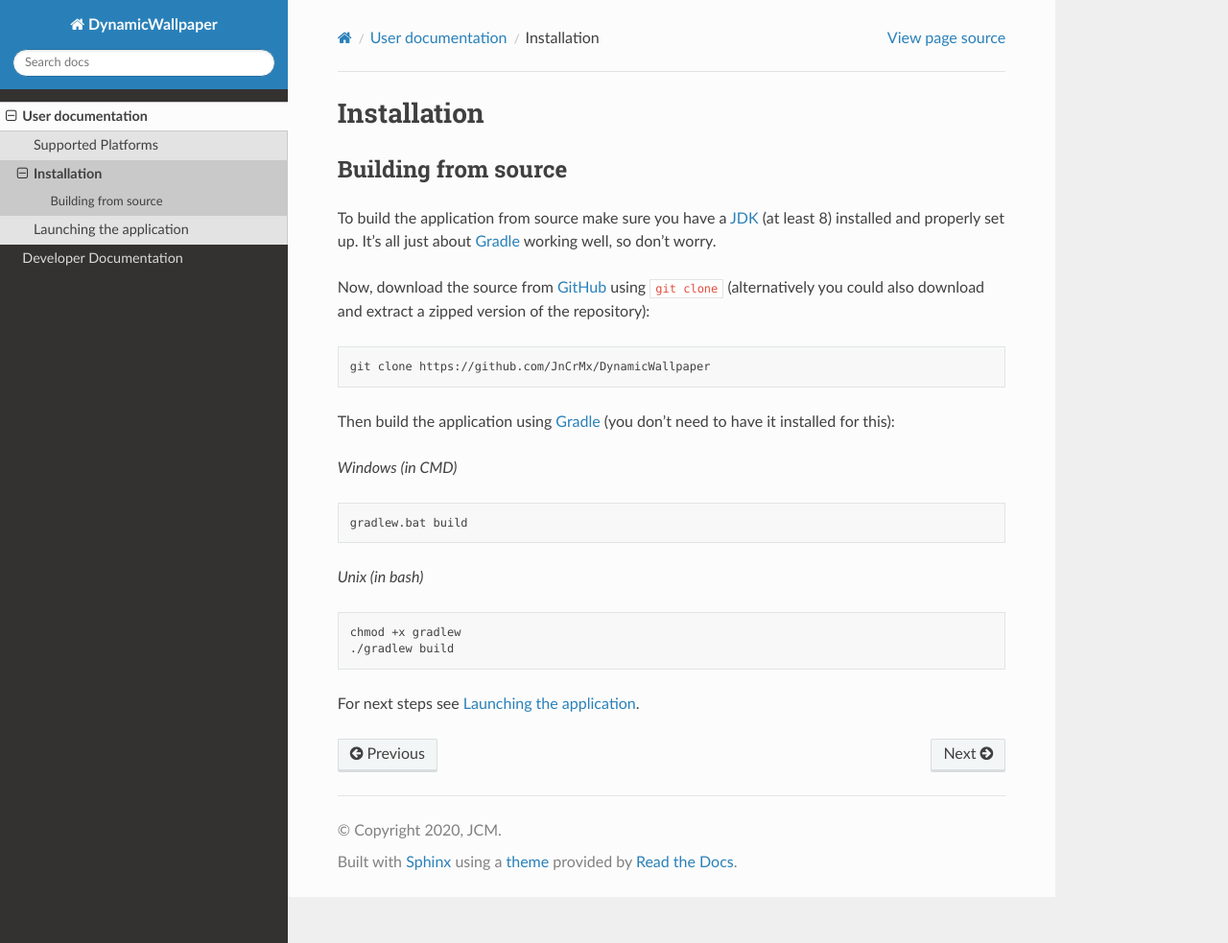
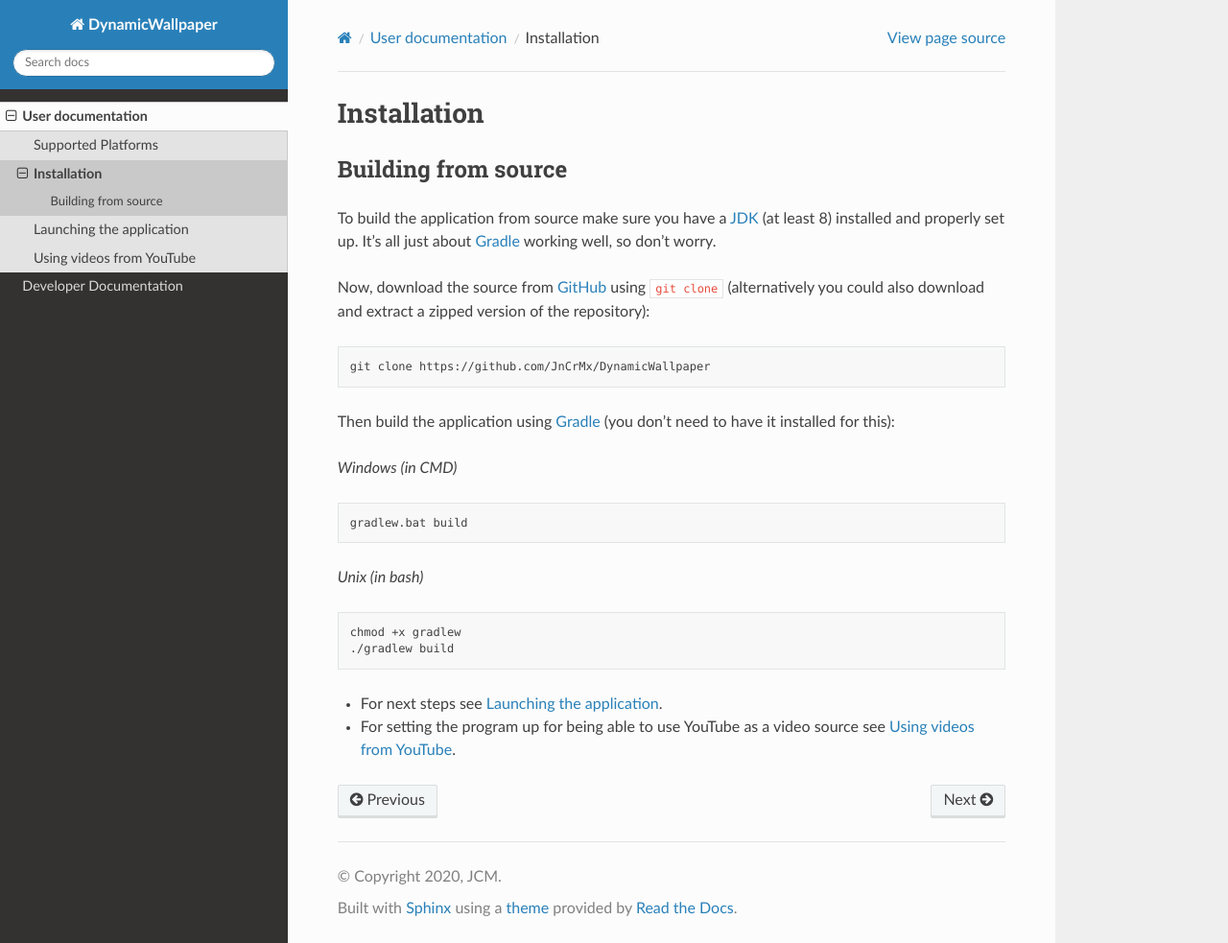
Before and after one commit to JnCrMx/DynamicWallpaper, a Sphinx documentation site: the page built from docs/user/installation.rst, in a window 1280 px wide and 983 px high. Shown: the whole window at 96% size. Built offline with Sphinx 7.4.7 and the Read the Docs theme 2.0.0, drawn with Linux system fonts in a browser that asks for light colours.

Commit message:
Instructions for using YouTube as video source

```diff
--- a/docs/user/index.rst
+++ b/docs/user/index.rst
@@ -7,3 +7,4 @@ User documentation
     platforms
     installation
     launch
+    youtube
--- a/docs/user/installation.rst
+++ b/docs/user/installation.rst
@@ -32,4 +32,5 @@ Then build the application using `Gradle`_ (you don't need to have it installed
     chmod +x gradlew
     ./gradlew build
 
-For next steps see :ref:`Launching the application`.
+- For next steps see :ref:`Launching the application`.
+- For setting the program up for being able to use YouTube as a video source see :ref:`Using videos from YouTube`.
```
Also changed, not shown: docs/user/youtube.rst (added, +38 -0 lines), docs/user/youtube-config.png (added).
